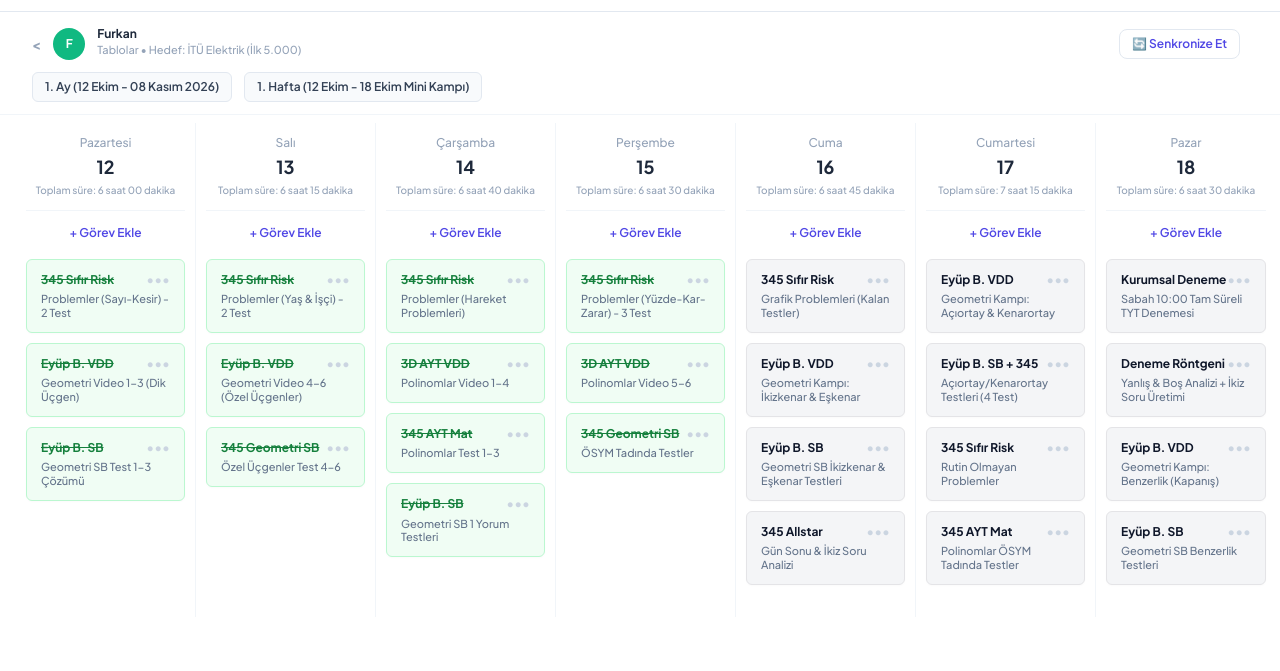
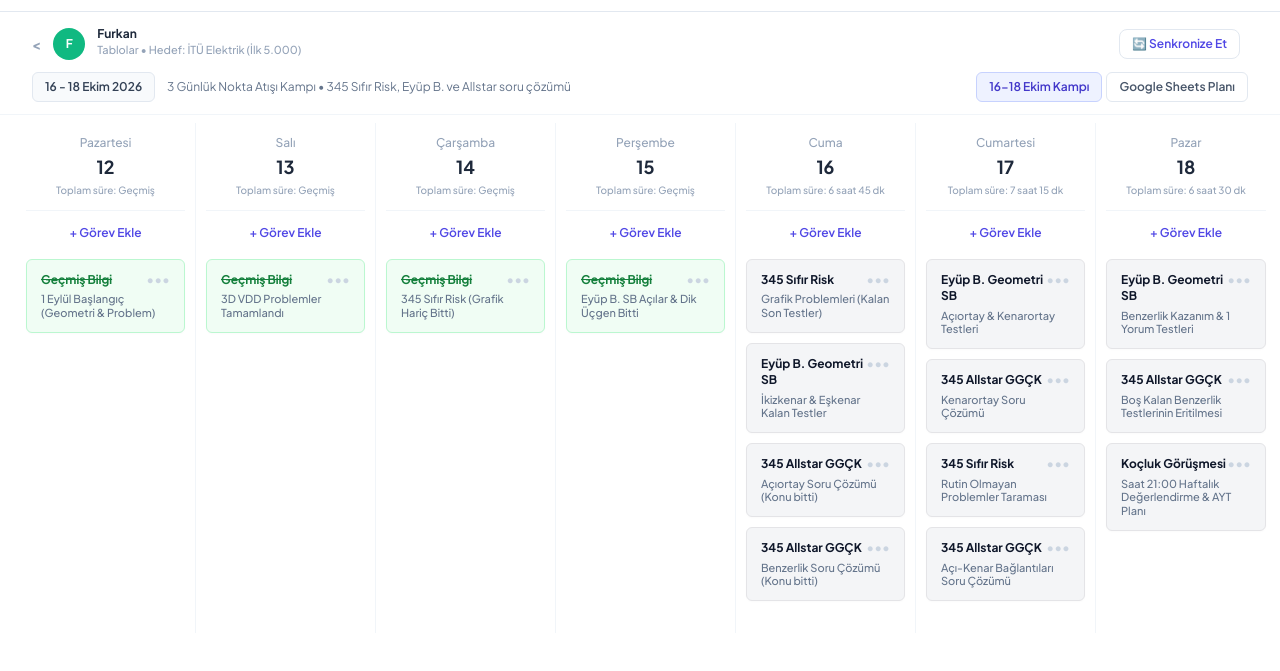
Before and after one commit to Furknsss/kocluk, a plain HTML site: page index.html in a window 1280 px wide. Shown: the part 57-728 px from the top of the page. Drawn offline with nearby package versions, Linux system fonts and the light colour scheme.

Commit message:
Add October camp schedule alongside sheet plan
Show the October 16-18 camp details from the supplied program while keeping Google Sheets synchronization, profile settings, and each schedule's progress separate.

Co-authored-by: Copilot <223556219+Copilot@users.noreply.github.com>

```diff
--- a/index.html
+++ b/index.html
@@ -105,11 +105,19 @@
     </div>
 
     <div class="flex flex-wrap items-center gap-3">
-      <div class="px-3 py-1.5 bg-slate-50 border border-slate-200 rounded-md text-xs font-semibold text-slate-700">
-        1. Ay (12 Ekim - 08 Kasım 2026)
+      <div id="schedule-period-label" class="px-3 py-1.5 bg-slate-50 border border-slate-200 rounded-md text-xs font-semibold text-slate-700">
+        16 - 18 Ekim 2026
       </div>
-      <div class="px-3 py-1.5 bg-slate-50 border border-slate-200 rounded-md text-xs font-semibold text-slate-700">
-        1. Hafta (12 Ekim - 18 Ekim Mini Kampı)
+      <div id="schedule-description" class="text-xs text-slate-500">
+        3 Günlük Nokta Atışı Kampı • 345 Sıfır Risk, Eyüp B. ve Allstar soru çözümü
+      </div>
+      <div class="ml-auto flex items-center gap-1" role="group" aria-label="Program görünümü">
+        <button id="campaign-schedule-button" type="button" onclick="selectSchedule('campaign')" aria-pressed="true" class="rounded-md border border-indigo-200 bg-indigo-50 px-3 py-1.5 text-xs font-semibold text-indigo-700">
+          16-18 Ekim Kampı
+        </button>
+        <button id="sheet-schedule-button" type="button" onclick="selectSchedule('sheet')" aria-pressed="false" class="rounded-md border border-slate-200 bg-white px-3 py-1.5 text-xs font-semibold text-slate-600 hover:bg-slate-50">
+          Google Sheets Planı
+        </button>
       </div>
     </div>
   </section>
@@ -123,30 +131,29 @@
 
   <!-- KAYNAK & İLERLEME -->
   <main id="view-analiz" class="hidden flex-1 px-8 py-6 max-w-6xl mx-auto w-full">
-    <h2 class="text-base font-bold text-slate-800 mb-4">📚 345 Allstar &amp; Soru Bankası Envanteri</h2>
+    <h2 class="text-base font-bold text-slate-800 mb-4">📚 Kaynak Envanteri &amp; Durum</h2>
     <div class="grid grid-cols-1 md:grid-cols-2 gap-4">
       <div class="border border-slate-200 rounded-xl p-4 bg-slate-50">
-        <div class="font-bold text-sm text-slate-900">345 Sıfır Risk Problemler</div>
-        <div class="text-xs text-slate-600 mt-1">Grafik Problemleri ve Rutin Olmayan Sorular aktif.</div>
+        <div class="font-bold text-sm text-slate-900">345 Allstar GGÇK (4 Kitap)</div>
+        <div class="text-xs text-slate-600 mt-1">Konu anlatımları izlendi; bu hafta sonu Açıortay, Kenarortay, Benzerlik ve Açı-Kenar soruları çözülüyor.</div>
       </div>
       <div class="border border-slate-200 rounded-xl p-4 bg-slate-50">
-        <div class="font-bold text-sm text-slate-900">Eyüp B. Geometri VDD + SB</div>
-        <div class="text-xs text-slate-600 mt-1">16-18 Ekim Mini Kampı (İkizkenar, Eşkenar, Açıortay, Benzerlik).</div>
+        <div class="font-bold text-sm text-slate-900">345 Sıfır Risk Problemler &amp; Eyüp B. Geometri</div>
+        <div class="text-xs text-slate-600 mt-1">Grafik Problemleri tamamlanıyor; Eyüp B. SB eksik testleri eritiliyor.</div>
       </div>
     </div>
   </main>
 
   <!-- DENEME RÖNTGENİ -->
   <main id="view-deneme" class="hidden flex-1 px-8 py-6 max-w-6xl mx-auto w-full">
-    <h2 class="text-base font-bold text-slate-800 mb-4">📊 Deneme Sınavları &amp; Net Gelişim Röntgeni</h2>
+    <h2 class="text-base font-bold text-slate-800 mb-4">📊 Deneme Sınavları &amp; Net Gelişim</h2>
     <div class="border border-slate-200 rounded-xl p-4 flex justify-between items-center bg-white">
       <div>
-        <div class="font-bold text-sm text-slate-900">345 TYT Kurumsal Deneme - 1</div>
-        <div class="text-xs text-slate-500 mt-0.5">Türkçe: 33.5 | Sosyal: 15.5 | Mat: 16.5 | Fen: 13.0</div>
+        <div class="font-bold text-sm text-slate-900">Mezun Başlangıç (1 Eylül)</div>
+        <div class="text-xs text-slate-500 mt-0.5">Sadece Geometri ve Problem Çalışması ile Başlandı</div>
       </div>
       <div class="text-right">
-        <div class="text-lg font-extrabold text-indigo-600">78.5 Net</div>
-        <span class="text-xs font-semibold px-2 py-0.5 rounded bg-emerald-50 text-emerald-700">Önceki: 70.0 Net</span>
+        <span class="text-xs font-semibold px-2 py-0.5 rounded bg-indigo-50 text-indigo-700">Aktif Altyapı Kuruldu</span>
       </div>
     </div>
   </main>
@@ -208,66 +215,89 @@
     const CSV_URL = "https://docs.google.com/spreadsheets/d/e/2PACX-1vREMe7KLIeBp5WQo7VD0YdJik2p5A_go56rrMgMJ0X2CCs0-iiWqAhrNx_glgWOXwkjx-lVxLnMoz_U/pub?output=csv";
 
     const DAYS_INFO = [
-      { name: "Pazartesi", date: "12", time: "6 saat 00 dakika" },
-      { name: "Salı", date: "13", time: "6 saat 15 dakika" },
-      { name: "Çarşamba", date: "14", time: "6 saat 40 dakika" },
-      { name: "Perşembe", date: "15", time: "6 saat 30 dakika" },
-      { name: "Cuma", date: "16", time: "6 saat 45 dakika" },
-      { name: "Cumartesi", date: "17", time: "7 saat 15 dakika" },
-      { name: "Pazar", date: "18", time: "6 saat 30 dakika" }
+      { name: "Pazartesi", date: "12", time: "Geçmiş" },
+      { name: "Salı", date: "13", time: "Geçmiş" },
+      { name: "Çarşamba", date: "14", time: "Geçmiş" },
+      { name: "Perşembe", date: "15", time: "Geçmiş" },
+      { name: "Cuma", date: "16", time: "6 saat 45 dk" },
+      { name: "Cumartesi", date: "17", time: "7 saat 15 dk" },
+      { name: "Pazar", date: "18", time: "6 saat 30 dk" }
     ];
 
-    // Varsayılan Gerçek Kamp Verileri (CSV okunamazsa veya ilk açılışta)
-    const DEFAULT_DATA = {
+    const CAMPAIGN_DATA = {
       "pazartesi": [
-        { title: "345 Sıfır Risk", sub: "Problemler (Sayı-Kesir) - 2 Test", done: true },
-        { title: "Eyüp B. VDD", sub: "Geometri Video 1-3 (Dik Üçgen)", done: true },
-        { title: "Eyüp B. SB", sub: "Geometri SB Test 1-3 Çözümü", done: true }
+        { title: "Geçmiş Bilgi", sub: "1 Eylül Başlangıç (Geometri & Problem)", done: true }
       ],
       "salı": [
-        { title: "345 Sıfır Risk", sub: "Problemler (Yaş & İşçi) - 2 Test", done: true },
-        { title: "Eyüp B. VDD", sub: "Geometri Video 4-6 (Özel Üçgenler)", done: true },
-        { title: "345 Geometri SB", sub: "Özel Üçgenler Test 4-6", done: true }
+        { title: "Geçmiş Bilgi", sub: "3D VDD Problemler Tamamlandı", done: true }
       ],
       "çarşamba": [
-        { title: "345 Sıfır Risk", sub: "Problemler (Hareket Problemleri)", done: true },
-        { title: "3D AYT VDD", sub: "Polinomlar Video 1-4", done: true },
-        { title: "345 AYT Mat", sub: "Polinomlar Test 1-3", done: true },
-        { title: "Eyüp B. SB", sub: "Geometri SB 1 Yorum Testleri", done: true }
+        { title: "Geçmiş Bilgi", sub: "345 Sıfır Risk (Grafik Hariç Bitti)", done: true }
       ],
       "perşembe": [
-        { title: "345 Sıfır Risk", sub: "Problemler (Yüzde-Kar-Zarar) - 3 Test", done: true },
-        { title: "3D AYT VDD", sub: "Polinomlar Video 5-6", done: true },
-        { title: "345 Geometri SB", sub: "ÖSYM Tadında Testler", done: true }
+        { title: "Geçmiş Bilgi", sub: "Eyüp B. SB Açılar & Dik Üçgen Bitti", done: true }
       ],
       "cuma": [
-        { title: "345 Sıfır Risk", sub: "Grafik Problemleri (Kalan Testler)", done: false },
-        { title: "Eyüp B. VDD", sub: "Geometri Kampı: İkizkenar & Eşkenar", done: false },
-        { title: "Eyüp B. SB", sub: "Geometri SB İkizkenar & Eşkenar Testleri", done: false },
-        { title: "345 Allstar", sub: "Gün Sonu & İkiz Soru Analizi", done: false }
+        { title: "345 Sıfır Risk", sub: "Grafik Problemleri (Kalan Son Testler)", done: false },
+        { title: "Eyüp B. Geometri SB", sub: "İkizkenar & Eşkenar Kalan Testler", done: false },
+        { title: "345 Allstar GGÇK", sub: "Açıortay Soru Çözümü (Konu bitti)", done: false },
+        { title: "345 Allstar GGÇK", sub: "Benzerlik Soru Çözümü (Konu bitti)", done: false }
       ],
       "cumartesi": [
-        { title: "Eyüp B. VDD", sub: "Geometri Kampı: Açıortay & Kenarortay", done: false },
-        { title: "Eyüp B. SB + 345", sub: "Açıortay/Kenarortay Testleri (4 Test)", done: false },
-        { title: "345 Sıfır Risk", sub: "Rutin Olmayan Problemler", done: false },
-        { title: "345 AYT Mat", sub: "Polinomlar ÖSYM Tadında Testler", done: false }
+        { title: "Eyüp B. Geometri SB", sub: "Açıortay & Kenarortay Testleri", done: false },
+        { title: "345 Allstar GGÇK", sub: "Kenarortay Soru Çözümü", done: false },
+        { title: "345 Sıfır Risk", sub: "Rutin Olmayan Problemler Taraması", done: false },
+        { title: "345 Allstar GGÇK", sub: "Açı-Kenar Bağlantıları Soru Çözümü", done: false }
       ],
       "pazar": [
-        { title: "Kurumsal Deneme", sub: "Sabah 10:00 Tam Süreli TYT Denemesi", done: false },
-        { title: "Deneme Röntgeni", sub: "Yanlış & Boş Analizi + İkiz Soru Üretimi", done: false },
-        { title: "Eyüp B. VDD", sub: "Geometri Kampı: Benzerlik (Kapanış)", done: false },
-        { title: "Eyüp B. SB", sub: "Geometri SB Benzerlik Testleri", done: false }
+        { title: "Eyüp B. Geometri SB", sub: "Benzerlik Kazanım & 1 Yorum Testleri", done: false },
+        { title: "345 Allstar GGÇK", sub: "Boş Kalan Benzerlik Testlerinin Eritilmesi", done: false },
+        { title: "Koçluk Görüşmesi", sub: "Saat 21:00 Haftalık Değerlendirme & AYT Planı", done: false }
       ]
     };
 
-    let appState = JSON.parse(localStorage.getItem("furkan_program_state")) || DEFAULT_DATA;
+    let appState = JSON.parse(localStorage.getItem("furkan_program_state")) || {};
+    let campaignState = JSON.parse(localStorage.getItem("furkan_campaign_state")) || CAMPAIGN_DATA;
+    let activeSchedule = localStorage.getItem("furkan_active_schedule") === "sheet" ? "sheet" : "campaign";
     const DEFAULT_PROFILE = { name: "Furkan", target: "İTÜ Elektrik (İlk 5.000)", photo: "" };
     let profile = { ...DEFAULT_PROFILE, ...JSON.parse(localStorage.getItem("furkan_profile") || "{}") };
     let appSettings = { syncOnLoad: false, ...JSON.parse(localStorage.getItem("furkan_settings") || "{}") };
     let selectedProfilePhoto = "";
 
     function saveState() {
-      localStorage.setItem("furkan_program_state", JSON.stringify(appState));
+      if (activeSchedule === "campaign") {
+        localStorage.setItem("furkan_campaign_state", JSON.stringify(campaignState));
+      } else {
+        localStorage.setItem("furkan_program_state", JSON.stringify(appState));
+      }
+    }
+
+    function selectSchedule(schedule) {
+      if (schedule !== "campaign" && schedule !== "sheet") return;
+      activeSchedule = schedule;
+      localStorage.setItem("furkan_active_schedule", activeSchedule);
+      updateScheduleControls();
+      renderProgram();
+    }
+
+    function updateScheduleControls() {
+      const isCampaign = activeSchedule === "campaign";
+      const campaignButton = document.getElementById("campaign-schedule-button");
+      const sheetButton = document.getElementById("sheet-schedule-button");
+      campaignButton.setAttribute("aria-pressed", String(isCampaign));
+      sheetButton.setAttribute("aria-pressed", String(!isCampaign));
+      campaignButton.className = isCampaign
+        ? "rounded-md border border-indigo-200 bg-indigo-50 px-3 py-1.5 text-xs font-semibold text-indigo-700"
+        : "rounded-md border border-slate-200 bg-white px-3 py-1.5 text-xs font-semibold text-slate-600 hover:bg-slate-50";
+      sheetButton.className = isCampaign
+        ? "rounded-md border border-slate-200 bg-white px-3 py-1.5 text-xs font-semibold text-slate-600 hover:bg-slate-50"
+        : "rounded-md border border-indigo-200 bg-indigo-50 px-3 py-1.5 text-xs font-semibold text-indigo-700";
+      document.getElementById("schedule-period-label").textContent = isCampaign
+        ? "16 - 18 Ekim 2026"
+        : "Google Sheets planı";
+      document.getElementById("schedule-description").textContent = isCampaign
+        ? "3 Günlük Nokta Atışı Kampı • 345 Sıfır Risk, Eyüp B. ve Allstar soru çözümü"
+        : "Google Sheets’teki haftalık program • Tarih ve süre bilgisi kaynak tabloda yok";
     }
 
     function renderProfile() {
@@ -394,8 +424,8 @@
           <!-- Baykuş Gün Başlığı (Gün + Tarih + Toplam Süre) -->
           <div class="text-center pb-3 mb-2 border-b border-slate-100">
             <div class="text-xs text-slate-400 font-medium">${d.name}</div>
-            <div class="text-lg font-bold text-slate-800 my-0.5">${d.date}</div>
-            <div class="text-[10px] text-slate-400 font-medium">Toplam süre: ${d.time}</div>
+            <div class="text-lg font-bold text-slate-800 my-0.5">${activeSchedule === "campaign" ? d.date : "—"}</div>
+            <div class="text-[10px] text-slate-400 font-medium">${activeSchedule === "campaign" ? `Toplam süre: ${d.time}` : "Google Sheets planı"}</div>
           </div>
 
           <!-- + Görev Ekle Butonu -->
@@ -408,7 +438,8 @@
         `;
 
         const key = d.name.toLowerCase();
-        const tasks = appState[key] || [];
+        const scheduleState = activeSchedule === "campaign" ? campaignState : appState;
+        const tasks = scheduleState[key] || [];
 
         tasks.forEach((t, tIdx) => {
           html += `
@@ -429,7 +460,8 @@
     }
 
     function toggleTask(dayKey, tIdx) {
-      appState[dayKey][tIdx].done = !appState[dayKey][tIdx].done;
+      const scheduleState = activeSchedule === "campaign" ? campaignState : appState;
+      scheduleState[dayKey][tIdx].done = !scheduleState[dayKey][tIdx].done;
       saveState();
       renderProgram();
     }
@@ -439,8 +471,9 @@
       const title = prompt("Ders / Kaynak Adı (Örn: 345 Fizik):");
       if (!title) return;
       const sub = prompt("Konu / Detay (Örn: Kuvvet ve Hareket Test 1-2):") || "Çalışma";
-      if (!appState[key]) appState[key] = [];
-      appState[key].push({ title, sub, done: false });
+      const scheduleState = activeSchedule === "campaign" ? campaignState : appState;
+      if (!scheduleState[key]) scheduleState[key] = [];
+      scheduleState[key].push({ title, sub, done: false });
       saveState();
       renderProgram();
     }
@@ -541,12 +574,18 @@
         }
 
         const previousState = appState;
+        const previousSchedule = activeSchedule;
         appState = newTasks;
+        activeSchedule = "sheet";
         try {
+          localStorage.setItem("furkan_active_schedule", activeSchedule);
+          updateScheduleControls();
           renderProgram();
           saveState();
         } catch (error) {
           appState = previousState;
+          activeSchedule = previousSchedule;
+          updateScheduleControls();
           renderProgram();
           throw error;
         }
@@ -574,6 +613,7 @@
     }
 
     renderProfile();
+    updateScheduleControls();
     document.getElementById("sync-on-load").checked = appSettings.syncOnLoad;
     renderProgram();
     if (appSettings.syncOnLoad) fetchSheetData();
```
